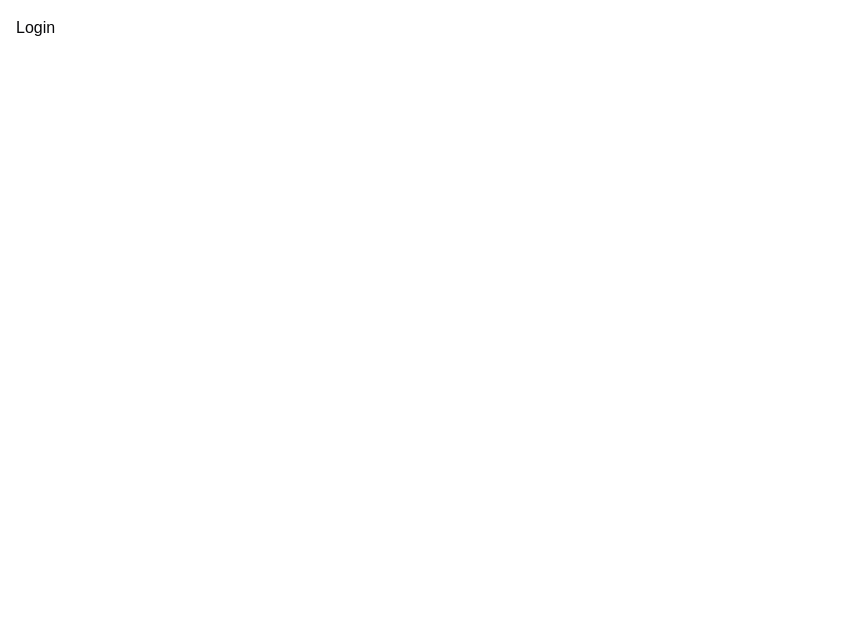
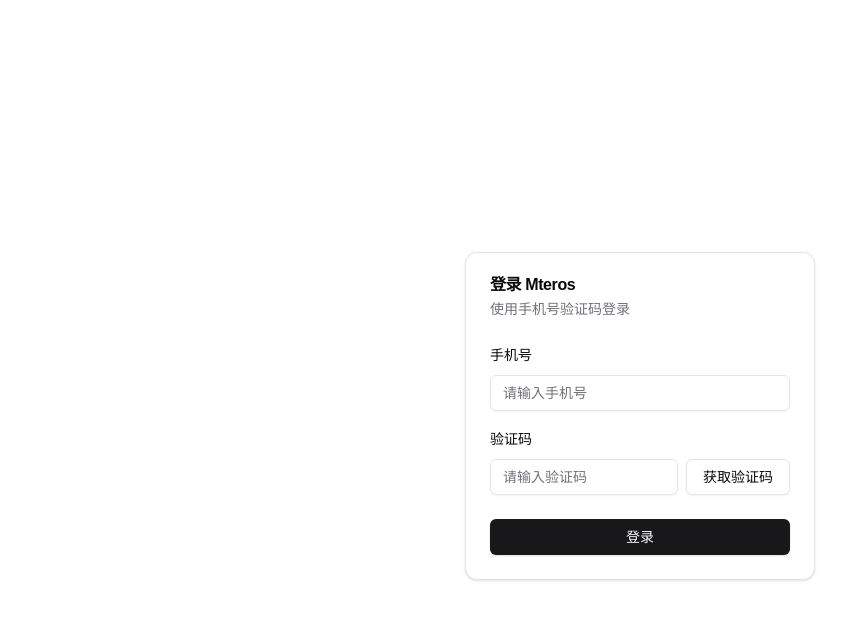
Before and after one commit to cloudflypeng/Mteros, a Next.js app: page /login in a window 1280 px wide. Shown: the top 620 px of the page, without its empty margins (0-861 px from the left). Built offline with nearby package versions, Linux system fonts and the light colour scheme; no server answers.

Commit message:
feat: 登陆相关

```diff
--- a/package.json
+++ b/package.json
@@ -10,6 +10,7 @@
   },
   "dependencies": {
     "@radix-ui/react-dialog": "^1.1.4",
+    "@radix-ui/react-label": "^2.1.1",
     "@radix-ui/react-scroll-area": "^1.2.2",
     "@radix-ui/react-separator": "^1.1.1",
     "@radix-ui/react-slot": "^1.1.1",
--- a/src/app/(main)/collection/page.tsx
+++ b/src/app/(main)/collection/page.tsx
@@ -17,16 +17,16 @@
   const [isPending, startTransition] = useTransition()
   const [collection, setCollection] = useState<CollectionItem[]>([])
 
-  useEffect(() => {
-    fetch('/api/loginlocal').then(res => {
-      console.log(res, 'res')
-    })
-  }, [])
+  // useEffect(() => {
+  //   fetch('/api/loginlocal').then(res => {
+  //     console.log(res, 'res')
+  //   })
+  // }, [])
 
   useEffect(() => {
     startTransition(() => {
       //184327681
-      api.collection.getCollection(184327681).then(res => {
+      api.collection.getCollection(3546821934713371).then(res => {
         setCollection(res)
       })
     })
--- a/src/app/(main)/search/page.tsx
+++ b/src/app/(main)/search/page.tsx
@@ -40,9 +40,9 @@
     }
   }
 
-  useEffect(() => {
-    fetch('/api/loginlocal')
-  }, [])
+  // useEffect(() => {
+  //   fetch('/api/loginlocal')
+  // }, [])
 
   return (
     <div className="container mx-auto py-8">
--- a/src/app/api/init/route.ts
+++ b/src/app/api/init/route.ts
@@ -5,9 +5,9 @@
 ) {
   try {
 
-    if (request.headers.get('cookie')) {
-      return NextResponse.json({ success: true, message: '已初始化' })
-    }
+    // if (request.headers.get('cookie')) {
+    //   return NextResponse.json({ success: true, message: '已初始化' })
+    // }
 
     // 访问 B 站首页获取初始 Cookie
     const response = await fetch('https://www.bilibili.com', {
@@ -19,6 +19,8 @@
     // 获取所有 Set-Cookie 响应头
     const cookieHeader = response.headers.get('set-cookie')
     const cookies = cookieHeader ? cookieHeader.split(',') : []
+
+    console.log(cookies)
 
     if (!cookies || cookies.length === 0) {
       throw new Error('未能获取到 Cookie')
@@ -32,7 +34,7 @@
       // 解析 Cookie 字符串
       const [mainPart] = cookie.split(';')
       const [name, value] = mainPart.split('=')
-
+      console.log(name, value)
       // 设置 Cookie
       res.cookies.set(name, value, {
         // Cookie 配置
--- /dev/null
+++ b/src/app/api/login/captcha/route.ts
@@ -0,0 +1,8 @@
+import { NextResponse } from 'next/server'
+
+// https://passport.bilibili.com/x/passport-login/captcha?source=main_web
+export async function GET() {
+  const response = await fetch('https://passport.bilibili.com/x/passport-login/captcha?source=main_web')
+  const data = await response.json()
+  return NextResponse.json(data)
+}
--- /dev/null
+++ b/src/app/api/login/code/route.ts
@@ -0,0 +1,44 @@
+// https://passport.bilibili.com/x/passport-login/web/login/sms
+import { NextResponse, NextRequest } from 'next/server'
+
+export async function POST(request: NextRequest) {
+  const body = await request.json()
+  const params = {
+    cid: 86,
+    tel: Number(body.tel),
+    code: Number(body.code),
+    source: 'main_web',
+    captcha_key: body.captcha_key,
+  }
+
+  const urlParams = new URLSearchParams(params)
+  const headers: HeadersInit = {
+    'Content-Type': 'application/x-www-form-urlencoded'
+  }
+  const cookie = request.headers.get('cookie')
+  if (cookie) {
+    headers.Cookie = cookie
+  }
+
+  const response = await fetch('https://passport.bilibili.com/x/passport-login/web/login/sms', {
+    method: 'POST',
+    headers,
+    body: urlParams.toString()
+  })
+  // 从这个response 中获取 cookie
+  console.log(response.headers)
+  // 配置跳转路径到首页
+  const blCookie = response.headers.get('set-cookie')
+  console.log(blCookie)
+  const blHeaders = new Headers(response.headers)
+  if (blCookie) {
+    blHeaders.set('Set-Cookie', blCookie)
+  }
+  // blHeaders.set('Location', '/')
+
+
+  const MyResponse = new NextResponse(response.body, {
+    headers: blHeaders
+  })
+  return MyResponse
+}
--- a/src/app/api/login/route.ts
+++ b/src/app/api/login/route.ts
@@ -1,6 +1,6 @@
 // login
 
-
+// https://passport.bilibili.com/x/passport-login/web/sms/send
 export async function GET(request: NextRequest) {
   const { searchParams } = new URL(request.url)
   const code = searchParams.get('code')
--- /dev/null
+++ b/src/app/api/login/sendcode/route.ts
@@ -0,0 +1,35 @@
+// https://passport.bilibili.com/x/passport-login/web/sms/send
+import { NextResponse, NextRequest } from 'next/server'
+
+export async function POST(request: NextRequest) {
+  const body = await request.json()
+  // 获取 cookie
+  const cookie = request.headers.get('cookie')
+  console.log(cookie)
+
+  const params = {
+    ...body,
+    tel: Number(body.tel),  // 确保转换为数字
+    source: 'main_web',
+    cid: 86,  // 确保转换为数字
+  }
+
+  const urlParams = new URLSearchParams(params)
+
+  // tel 和 cid 是数字类型传递
+  const headers: HeadersInit = {
+    'Content-Type': 'application/x-www-form-urlencoded'
+  }
+
+  if (cookie) {
+    headers.Cookie = cookie
+  }
+
+  const response = await fetch('https://passport.bilibili.com/x/passport-login/web/sms/send', {
+    method: 'POST',
+    headers,
+    body: urlParams.toString()
+  })
+  const data = await response.json()
+  return NextResponse.json(data)
+}
--- a/src/app/login/page.tsx
+++ b/src/app/login/page.tsx
@@ -1,7 +1,186 @@
+"use client"
+
+import { useState, useEffect } from "react"
+import { Button } from "@/components/ui/button"
+import { Input } from "@/components/ui/input"
+import { Label } from "@/components/ui/label"
+import { Card, CardContent, CardDescription, CardHeader, CardTitle } from "@/components/ui/card"
+import { useRouter } from "next/navigation"
+
+const Login = () => {
+  const router = useRouter()
+  const [phone, setPhone] = useState("")
+  const [code, setCode] = useState("")
+  const [countdown, setCountdown] = useState(0)
+  const [captchaKey, setCaptchaKey] = useState("")
+
+  useEffect(() => {
+    fetch('/api/init')
+  }, [])
+
+  const handleGeetest = async () => {
+
+    if (!/^1[3-9]\d{9}$/.test(phone)) {
+      alert("请输入正确的手机号")
+      return
+    }
+    // 在这里生成验证
+    const script = document.createElement('script')
+    script.src = "https://static.geetest.com/static/tools/gt.js"
+    document.body.appendChild(script)
+
+    script.onload = () => {
+      fetch("/api/login/captcha").then(res => res.json()).then(data => {
+        const { token, geetest } = data.data
+
+        // 初始化极验
+        window?.initGeetest({
+          gt: geetest.gt,
+          challenge: geetest.challenge,
+          product: 'popup', // 弹出验证
+          offline: false
+        }, (captchaObj: any) => {
+          captchaObj.onSuccess(() => {
+            const result = captchaObj.getValidate()
+            const parmas = {
+              challenge: result.geetest_challenge,
+              seccode: result.geetest_seccode,
+              validate: result.geetest_validate,
+              cid: '86',
+              source: 'main_web',
+              tel: phone,
+              token: token,
+            }
+            handleSendCode(parmas) // 验证成功后发送验证码
+          })
+          // 将验证码加到按钮上
+          captchaObj.appendTo('#captcha')
+        })
+      })
+    }
+  }
 
 
-const Login = () => {
-  return <div>Login</div>
+  const handleSendCode = (geetestResult: any) => {
+    fetch('api/init')
+    if (!/^1[3-9]\d{9}$/.test(phone)) {
+      alert("请输入正确的手机号")
+      return
+    }
+
+    const params = {
+      tel: Number(phone), // 转换为数字
+      ...geetestResult,
+    }
+
+    fetch('/api/login/sendcode', {
+      method: 'POST',
+      headers: {
+        'Content-Type': 'application/json'
+      },
+      body: JSON.stringify(params)  // JSON.stringify 会正确处理数字
+    }).then(res => res.json()).then(data => {
+      console.log(data)
+      const captcha_key = data.data.captcha_key
+      setCaptchaKey(captcha_key)
+    }).then(() => {
+      setCountdown(60)
+      const timer = setInterval(() => {
+        setCountdown((prev) => {
+          if (prev <= 1) {
+            clearInterval(timer)
+            return 0
+          }
+          return prev - 1
+        })
+      }, 1000)
+    })
+  }
+
+  const handleSubmit = () => {
+    // router.push('/search')
+
+    if (!/^1[3-9]\d{9}$/.test(phone)) {
+      alert("请输入正确的手机号")
+      return
+    }
+    if (!/^[0-9]{6}$/.test(code)) {
+      alert("请输入正确的验证码")
+      return
+    }
+    if (!captchaKey) {
+      alert("请先获取验证码")
+      return
+    }
+    const params = {
+      tel: Number(phone),
+      code: Number(code),
+      captcha_key: captchaKey,
+    }
+    fetch('/api/login/code', {
+      method: 'POST',
+      headers: {
+        'Content-Type': 'application/json'
+      },
+      body: JSON.stringify(params)
+    }).then(data => {
+      console.log(data)
+      router.push('/search')
+    })
+  }
+
+  return (
+    <div className="flex min-h-screen items-center justify-center">
+      <Card className="w-[350px]">
+        <CardHeader>
+          <CardTitle>登录 Mteros</CardTitle>
+          <CardDescription>使用手机号验证码登录</CardDescription>
+        </CardHeader>
+        <CardContent>
+          <div className="space-y-4">
+            <div className="space-y-2">
+              <Label htmlFor="phone">手机号</Label>
+              <Input
+                id="phone"
+                type="tel"
+                placeholder="请输入手机号"
+                value={phone}
+                onChange={(e) => setPhone(e.target.value)}
+              />
+            </div>
+
+            <div className="space-y-2">
+              <Label htmlFor="code">验证码</Label>
+              <div className="flex gap-2">
+                <Input
+                  id="code"
+                  placeholder="请输入验证码"
+                  value={code}
+                  onChange={(e) => setCode(e.target.value)}
+                />
+                <Button
+                  type="button"
+                  variant="outline"
+                  disabled={countdown > 0}
+                  onClick={handleGeetest}
+                >
+                  {countdown > 0 ? `${countdown}s` : "获取验证码"}
+                </Button>
+
+              </div>
+              <div id="captcha">
+
+              </div>
+            </div>
+
+            <Button className="w-full" onClick={handleSubmit}>
+              登录
+            </Button>
+          </div>
+        </CardContent>
+      </Card>
+    </div>
+  )
 }
 
 export default Login
--- a/src/app/page.tsx
+++ b/src/app/page.tsx
@@ -18,6 +18,7 @@
           {/* 跳转到搜索 */}
           <li><a href="/search">搜索</a></li>
           <li><a href="/collection">收藏</a></li>
+          <li><a href="/login">登录</a></li>
         </ol>
 
 
--- /dev/null
+++ b/src/components/ui/label.tsx
@@ -0,0 +1,26 @@
+"use client"
+
+import * as React from "react"
+import * as LabelPrimitive from "@radix-ui/react-label"
+import { cva, type VariantProps } from "class-variance-authority"
+
+import { cn } from "@/lib/utils"
+
+const labelVariants = cva(
+  "text-sm font-medium leading-none peer-disabled:cursor-not-allowed peer-disabled:opacity-70"
+)
+
+const Label = React.forwardRef<
+  React.ElementRef<typeof LabelPrimitive.Root>,
+  React.ComponentPropsWithoutRef<typeof LabelPrimitive.Root> &
+    VariantProps<typeof labelVariants>
+>(({ className, ...props }, ref) => (
+  <LabelPrimitive.Root
+    ref={ref}
+    className={cn(labelVariants(), className)}
+    {...props}
+  />
+))
+Label.displayName = LabelPrimitive.Root.displayName
+
+export { Label }
```
Also changed, not shown: 1 other file (tests, documents, lock files or other folders).
